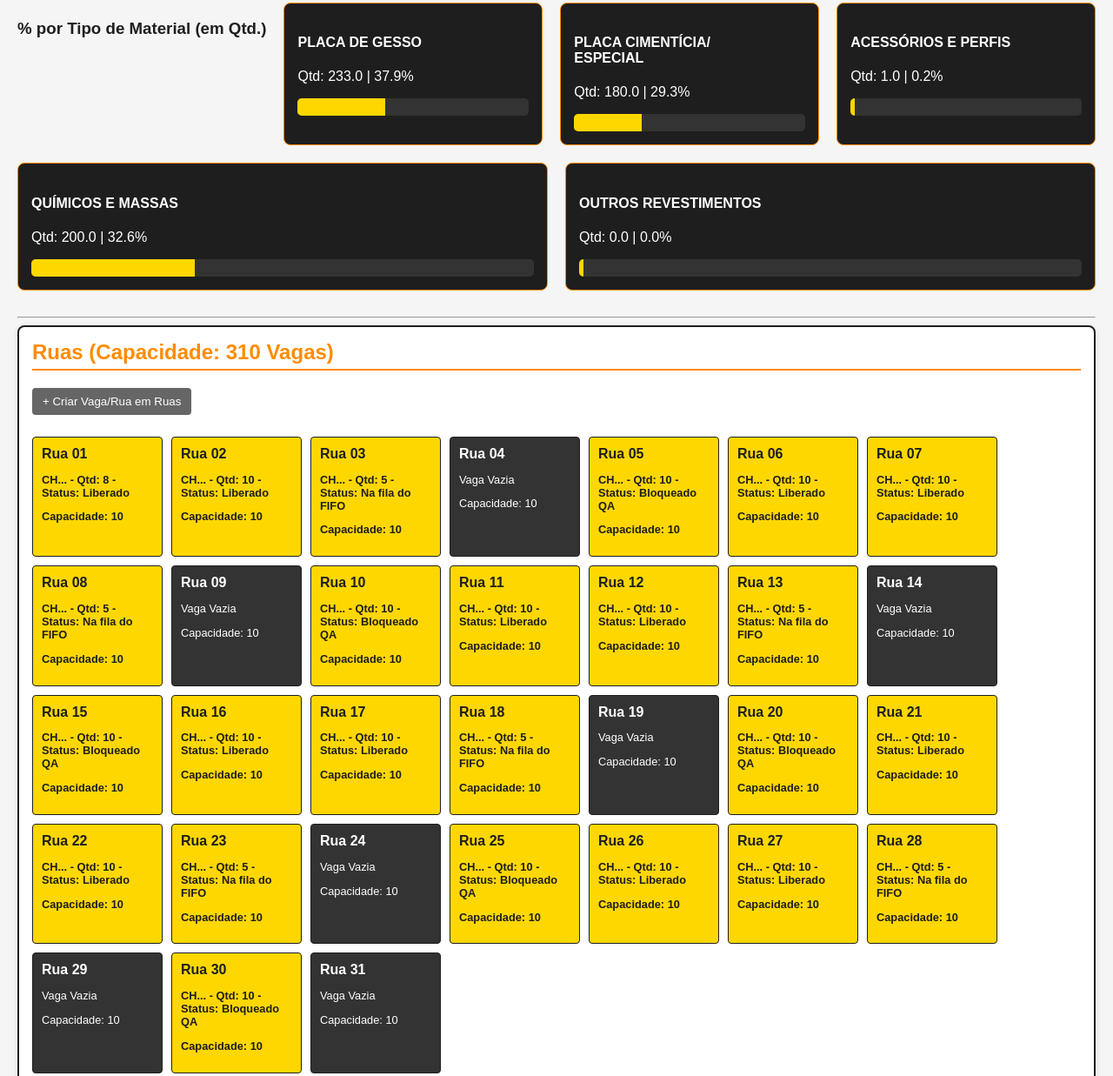
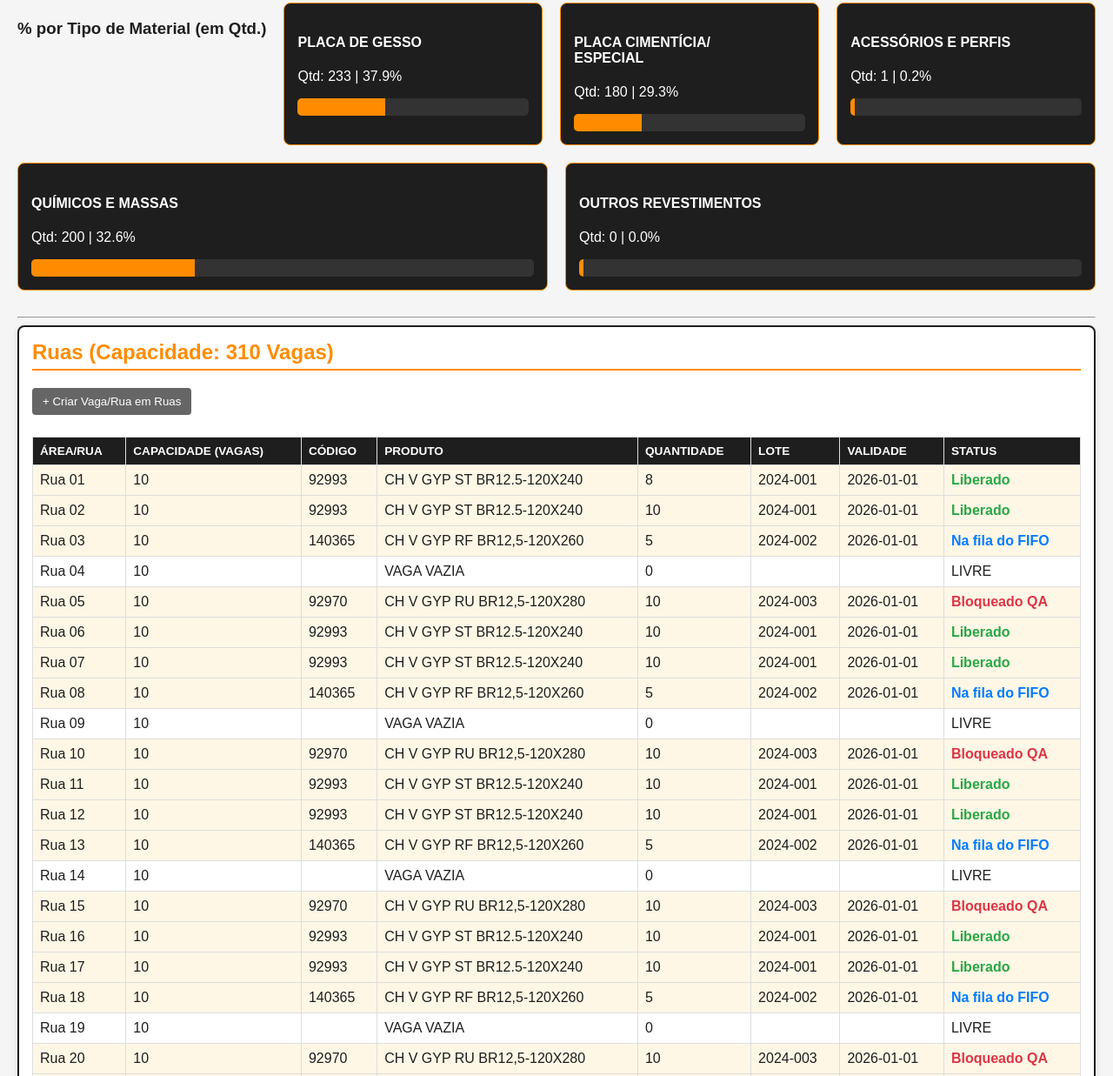
Before and after one commit to Logscrj/layoutinterativo, a plain HTML site: page index.html in a window 1280 px wide. Shown: the part 361-1598 px from the top of the page at 87% size. Drawn offline with Linux system fonts and the light colour scheme.

Commit message:
Update index.html

```diff
--- a/index.html
+++ b/index.html
@@ -80,7 +80,7 @@
             box-sizing: border-box;
         }
 
-        /* --- Layout de Áreas --- */
+        /* --- Layout de Áreas (em Tabela, como planilha) --- */
         #layout-areas {
             display: grid;
             gap: 20px;
@@ -99,47 +99,48 @@
             border-bottom: 2px solid var(--cor-principal);
             padding-bottom: 5px;
             margin-top: 0;
-            cursor: pointer; /* Para indicar que é clicável (esconder/mostrar) */
+            cursor: pointer;
         }
 
-        .ruas-container {
-            display: flex;
-            flex-wrap: wrap;
-            gap: 10px;
+        .tabela-vagas {
+            width: 100%;
+            border-collapse: collapse;
             margin-top: 15px;
         }
 
-        /* Estilo da "Vaga" (Rua) */
-        .vaga {
-            background-color: var(--cor-vazio);
+        .tabela-vagas th, .tabela-vagas td {
+            border: 1px solid #ddd;
+            padding: 8px;
+            text-align: left;
+        }
+
+        .tabela-vagas th {
+            background-color: var(--cor-secundaria);
             color: var(--cor-texto);
-            padding: 10px;
-            border-radius: 4px;
-            width: 150px;
-            border: 1px solid var(--cor-secundaria);
+            font-weight: bold;
+            text-transform: uppercase;
+            font-size: 0.85em;
+            white-space: nowrap; /* Evita quebra de linha no cabeçalho */
+        }
+
+        /* Linha da Vaga */
+        .tabela-vagas tr {
             cursor: pointer;
             transition: background-color 0.3s;
-            box-sizing: border-box;
         }
 
-        .vaga.ocupada {
-            background-color: var(--cor-ocupado);
-            color: var(--cor-secundaria);
-            font-weight: bold;
+        .tabela-vagas tr:hover {
+            background-color: #ffe8cc; /* Cor de hover suave */
         }
 
-        .vaga:hover {
-            opacity: 0.9;
+        .vaga-ocupada {
+            background-color: #fff7e6; /* Fundo mais claro para ocupadas */
         }
 
-        .vaga h4 {
-            margin: 0 0 5px 0;
-            font-size: 1em;
-        }
-
-        .vaga-info {
-            font-size: 0.8em;
-        }
+        .status-liberado { color: #28a745; font-weight: bold; }
+        .status-na-fila-do-fifo { color: #007bff; font-weight: bold; }
+        .status-bloqueado, .status-bloqueado-qa { color: #dc3545; font-weight: bold; }
+        .status-em-cura { color: #ffc107; font-weight: bold; }
 
         /* --- Modal de Edição/Visualização --- */
         .modal {
@@ -220,6 +221,11 @@
 
         .modal-content button:hover {
             background-color: #CC7000;
+        }
+
+        /* Estilo para itens dentro do modal */
+        .item-form {
+             margin-bottom: 20px;
         }
 
     </style>
@@ -547,9 +553,9 @@
                 card.className = 'card-dashboard';
                 card.innerHTML = `
                     <h4>${tipo.split(' (')[0].replace('/', '/<br>')}</h4>
-                    <p>Qtd: ${qtd.toFixed(1)} | ${percentual.toFixed(1)}%</p>
+                    <p>Qtd: ${qtd.toFixed(0)} | ${percentual.toFixed(1)}%</p>
                     <div class="progress-bar-container">
-                        <div class="progress-bar" style="width: ${percentual.toFixed(1)}%; background-color: var(--cor-ocupado);"></div>
+                        <div class="progress-bar" style="width: ${percentual.toFixed(1)}%; background-color: var(--cor-principal);"></div>
                     </div>
                 `;
                 dashboardMaterial.appendChild(card);
@@ -557,7 +563,7 @@
         }
 
 
-        // Função para renderizar o layout das áreas e vagas (CORRIGIDA PARA ORDENAR RUAS)
+        // Função para renderizar o layout das áreas e vagas (AGORA EM FORMATO DE TABELA)
         function renderizarLayout() {
             const container = document.getElementById('layout-areas');
             container.innerHTML = ''; // Limpa o container
@@ -566,10 +572,6 @@
                 const areaDiv = document.createElement('div');
                 areaDiv.className = 'area';
                 areaDiv.innerHTML = `<h2 onclick="toggleArea('${areaNome}')">${areaNome} (Capacidade: ${vagasEstoque[areaNome].capacidadeTotal} Vagas)</h2>`;
-
-                const ruasContainer = document.createElement('div');
-                ruasContainer.id = `ruas-${areaNome.toLowerCase().replace(/\s/g, '-')}`;
-                ruasContainer.className = 'ruas-container';
 
                 // Adicionar botão de 'Criar Vaga/Rua'
                 const btnCriarVaga = document.createElement('button');
@@ -583,13 +585,38 @@
                 btnCriarVaga.style.cursor = 'pointer';
                 btnCriarVaga.style.marginBottom = '10px';
                 btnCriarVaga.style.marginRight = '10px';
+                areaDiv.appendChild(btnCriarVaga);
 
-                areaDiv.appendChild(btnCriarVaga);
-                areaDiv.appendChild(ruasContainer);
 
+                const tableContainer = document.createElement('div');
+                tableContainer.id = `ruas-${areaNome.toLowerCase().replace(/\s/g, '-')}`;
+                tableContainer.style.display = 'block'; // Começa visível
+
+                const tabela = document.createElement('table');
+                tabela.className = 'tabela-vagas';
+                tabela.innerHTML = `
+                    <thead>
+                        <tr>
+                            <th>Área/Rua</th>
+                            <th>Capacidade (Vagas)</th>
+                            <th>Código</th>
+                            <th>Produto</th>
+                            <th>Quantidade</th>
+                            <th>Lote</th>
+                            <th>Validade</th>
+                            <th>Status</th>
+                        </tr>
+                    </thead>
+                    <tbody>
+                    </tbody>
+                `;
+                tableContainer.appendChild(tabela);
+
+                areaDiv.appendChild(tableContainer);
 
                 // Renderiza as vagas existentes
                 const vagasArea = vagasEstoque[areaNome].vagas;
+                const tbody = tabela.querySelector('tbody');
 
                 // CORREÇÃO: Ordenação das vagas pelo nome da rua (ordem natural)
                 const vagasOrdenadas = Object.values(vagasArea).sort((a, b) => {
@@ -598,26 +625,30 @@
 
                 vagasOrdenadas.forEach(vaga => {
                     const vagaID = vaga.id;
-                    const vagaDiv = document.createElement('div');
-                    vagaDiv.className = `vaga ${vaga.itens.length > 0 ? 'ocupada' : ''}`;
-                    vagaDiv.id = vagaID;
-                    vagaDiv.onclick = () => abrirModalVaga(vagaID, vaga);
+                    const isOcupada = vaga.itens.length > 0;
+                    const itemPrincipal = isOcupada ? vaga.itens[0] : {};
+                    const infoItem = BASE_ITENS[itemPrincipal.codigo] || { nome: 'VAGA VAZIA' };
 
-                    let resumoItem = 'Vaga Vazia';
-                    if (vaga.itens.length > 0) {
-                        const itemPrincipal = vaga.itens[0];
-                        const info = BASE_ITENS[itemPrincipal.codigo] || { nome: 'Item Desconhecido' };
-                        resumoItem = `${info.nome.split(' ')[0]}... - Qtd: ${itemPrincipal.quantidade} - Status: ${itemPrincipal.status}`;
+                    let statusClass = '';
+                    if (itemPrincipal.status) {
+                        statusClass = 'status-' + itemPrincipal.status.toLowerCase().replace(/\s/g, '-').replace(' ', '-');
                     }
 
-                    vagaDiv.innerHTML = `
-                        <h4>${vaga.nomeRua}</h4>
-                        <div class="vaga-info">
-                            <p>${resumoItem}</p>
-                            <p>Capacidade: ${vaga.capacidade}</p>
-                        </div>
+                    const tr = document.createElement('tr');
+                    tr.className = isOcupada ? 'vaga-ocupada' : '';
+                    tr.onclick = () => abrirModalVaga(vagaID, vaga);
+
+                    tr.innerHTML = `
+                        <td>${vaga.nomeRua}</td>
+                        <td>${vaga.capacidade}</td>
+                        <td>${isOcupada ? itemPrincipal.codigo : ''}</td>
+                        <td>${isOcupada ? infoItem.nome : 'VAGA VAZIA'}</td>
+                        <td>${isOcupada ? itemPrincipal.quantidade : '0'}</td>
+                        <td>${isOcupada ? itemPrincipal.lote : ''}</td>
+                        <td>${isOcupada && itemPrincipal.validade ? itemPrincipal.validade : ''}</td>
+                        <td class="${statusClass}">${isOcupada ? itemPrincipal.status : 'LIVRE'}</td>
                     `;
-                    ruasContainer.appendChild(vagaDiv);
+                    tbody.appendChild(tr);
                 });
 
                 container.appendChild(areaDiv);
@@ -631,12 +662,12 @@
 
         // Função para mostrar/esconder o conteúdo da área
         function toggleArea(areaNome) {
-            const ruasContainer = document.getElementById(`ruas-${areaNome.toLowerCase().replace(/\s/g, '-')}`);
+            const tableContainer = document.getElementById(`ruas-${areaNome.toLowerCase().replace(/\s/g, '-')}`);
             // Alterna o estado de exibição
-            if (ruasContainer.style.display === 'flex') {
-                ruasContainer.style.display = 'none';
+            if (tableContainer.style.display === 'table' || tableContainer.style.display === 'block') {
+                tableContainer.style.display = 'none';
             } else {
-                 ruasContainer.style.display = 'flex';
+                 tableContainer.style.display = 'block';
             }
         }
 
@@ -666,7 +697,8 @@
             const areaNome = document.getElementById('area-associada').value;
             const nomeRua = document.getElementById('campo-nome-rua').value;
             const capacidade = parseInt(document.getElementById('campo-capacidade').value);
-            const vagaID = areaNome.toLowerCase().replace(/\s/g, '-') + '-' + nomeRua.toLowerCase().replace(/\s/g, '-').replace(/[^a-z0-9-]/g, ''); // Limpa caracteres especiais
+            // Gera um ID único e seguro baseado no nome
+            const vagaID = areaNome.toLowerCase().replace(/\s/g, '-') + '-' + nomeRua.toLowerCase().replace(/\s/g, '-').replace(/[^a-z0-9-]/g, '');
 
             if (vagasEstoque[areaNome].vagas[vagaID]) {
                 alert('Vaga/Rua com este nome já existe nesta área!');
@@ -849,7 +881,7 @@
             }
 
             itemDiv.querySelector('.item-nome-material').value = nome;
-            itemDiv.querySelector('h4').textContent = `Item ${index + 1}: ${nome.split(' ')[0]}...`; // Atualiza o título resumido
+            itemDiv.querySelector('h4').textContent = `Item ${index + 1}: ${nome}`; // Atualiza o título completo
         }
 
         function removerItem(index) {
@@ -858,6 +890,16 @@
             if (itemParaRemover) {
                 itemParaRemover.remove();
             }
+
+            // Reindexa os IDs dos itens restantes
+            container.querySelectorAll('.item-form').forEach((itemForm, newIndex) => {
+                 itemForm.id = `item-form-${newIndex}`;
+                 // Atualizar o título do h4 e o onclick do botão de remover
+                 itemForm.querySelector('h4').textContent = `Item ${newIndex + 1}: ${itemForm.querySelector('.item-nome-material').value}`;
+                 itemForm.querySelector('button[onclick]').setAttribute('onclick', `removerItem(${newIndex})`);
+                 itemForm.querySelector('.item-codigo').setAttribute('onchange', `atualizarNomeMaterial(this, ${newIndex})`);
+            });
+
 
             // Se ficar vazio, adiciona a mensagem
             if (container.querySelectorAll('.item-form').length === 0) {
@@ -1047,6 +1089,8 @@
                 <hr style="margin: 20px 0;">
 
                 <h4>Itens na Vaga</h4>
+                <p style="font-size: 0.9em;">Se a vaga for para múltiplos produtos (Ex: Acessórios), preencha um item por código. A Vaga aparecerá na listagem com o *primeiro* item.</p>
+
                 <div id="campo-itens-container">
                     </div>
 
```
